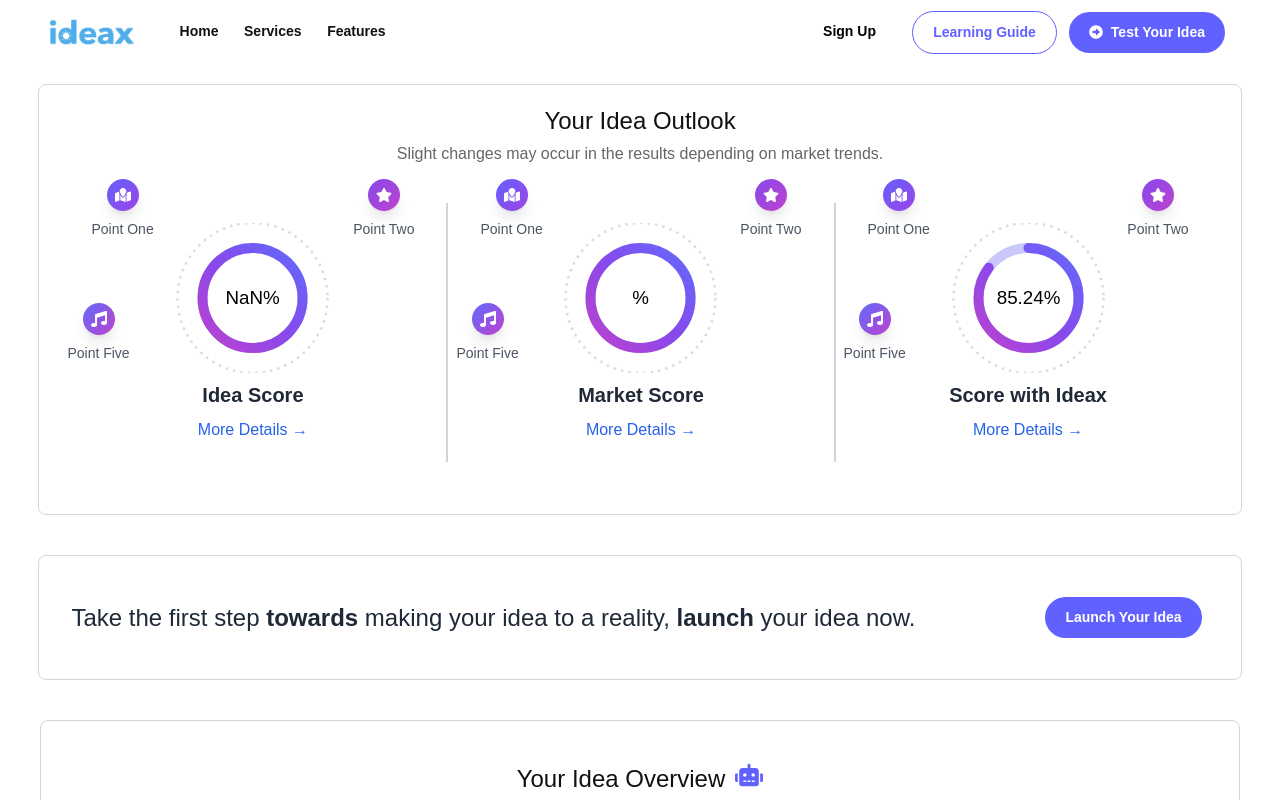
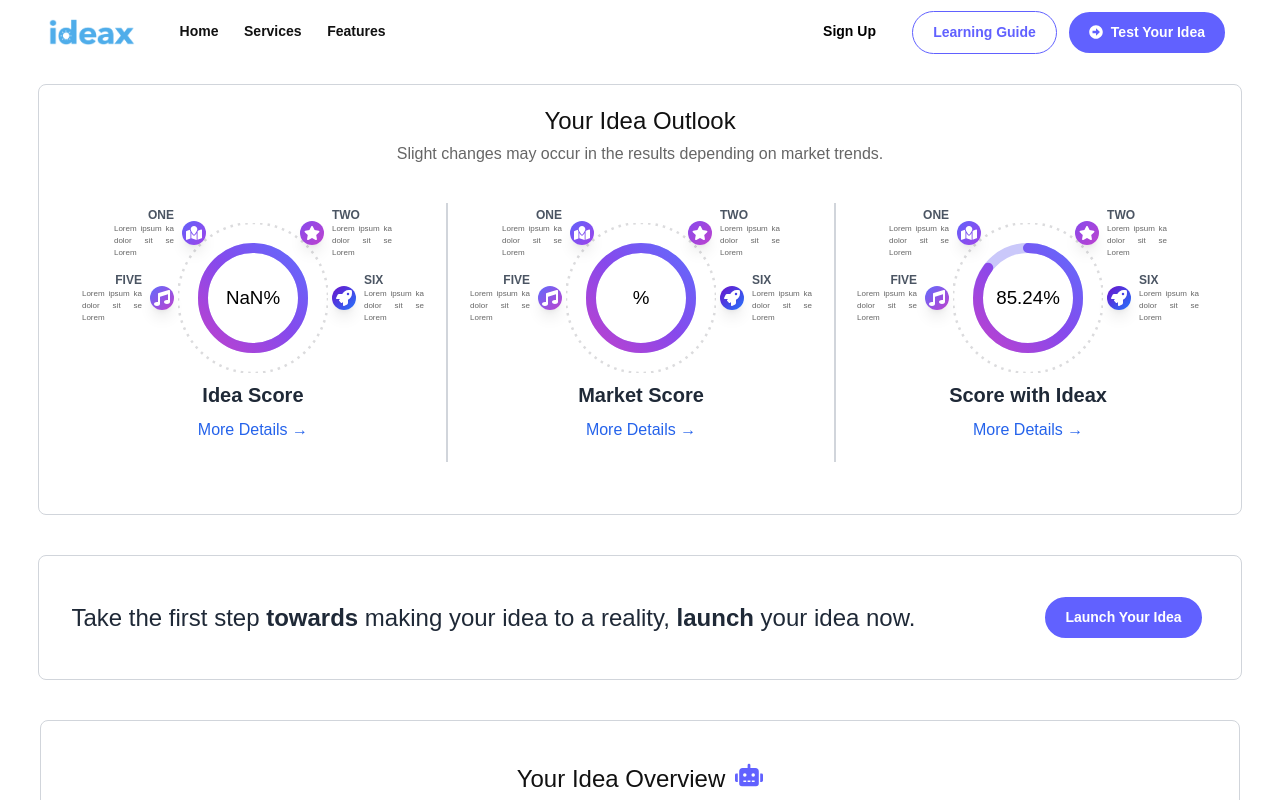
Before and after one commit to gagankishor/ideaxx, a Next.js app: page /wizard-result in a window 1280 px wide. Shown: the top 800 px of the page. Built offline with nearby package versions, Linux system fonts and the light colour scheme.

Commit message:
new changes

```diff
--- a/src/components/pages/Home/WizardResult.jsx
+++ b/src/components/pages/Home/WizardResult.jsx
@@ -2,7 +2,7 @@
 // import { useLocation } from "next/link";
 import { useState, useEffect } from "react";
 import "./WizardResult.css";
-import { FaMusic, FaRobot, FaStar } from "react-icons/fa";
+import { FaCogs, FaHeart, FaMusic, FaRobot, FaRocket, FaStar } from "react-icons/fa";
 // import { Doughnut } from "react-chartjs-2";
 import { Chart, ArcElement, Tooltip, Legend } from "chart.js";
 import { PiQuestion } from "react-icons/pi";
@@ -237,7 +237,7 @@ const WizardResult = () => {
           </p>
         </div>
         <div className="flex flex-col md:flex-row gap-5 items-center justify-center">
-          <div className="flex flex-col md:flex-row justify-between w-full md:w-11/12 lg:w-full mx-auto  my-5 md:my-8">
+          <div className="flex justify-around w-full md:w-11/12 lg:w-full mx-auto  my-5 md:my-8 flex-wrap">
             {[
               {
                 href: "#idea",
@@ -275,80 +275,98 @@ const WizardResult = () => {
               //     : "#fdecea";
               const circumference = 2 * Math.PI * radius;
               const offset = circumference - (item.score / 100) * circumference;
-
-
               const points = [
                 {
                   id: 1,
-                  label: "Point One",
-                  position: "-top-6 left-8",
+                  label: "ONE",
+                  position: "-top-4 -left-16",
                   bgColor: "linear-gradient(135deg, #6162FA, #9E43E9)",
-                  icon: <FaMapLocation />
+                  icon: <FaMapLocation />,
+                  rowDir: "flex-row-reverse",
+                  textDir: "text-right",
                 },
                 {
                   id: 2,
-                  label: "Point Two",
-                  position: "-top-6 right-8",
+                  label: "TWO",
+                  position: "-top-4 -right-16",
                   bgColor: "linear-gradient(135deg, #8749EC, #BD42CE)",
-                  icon: <FaStar />
+                  icon: <FaStar />,
+                  rowDir: "flex-row",
+                  textDir: "text-left",
                 },
                 // {
                 //   id: 3,
                 //   label: "Point Three",
-                //   position: "-bottom-6 left-8",
+                //   position: "-bottom-4 -left-20",
                 //   bgColor: "linear-gradient(135deg, #00c6ff, #0072ff)", // Blue gradient
-                //   icon: <FaHeart /> // Heart icon
+                //   icon: <FaHeart />, // Heart icon
+                //   rowDir: "flex-row-reverse",
+                //   textDir: "text-right",
                 // },
                 // {
                 //   id: 4,
                 //   label: "Point Four",
-                //   position: "-bottom-6 right-8",
+                //   position: "-bottom-4 -right-20",
                 //   bgColor: "linear-gradient(135deg, #ff6a00, #ee0979)", // Red to orange gradient
-                //   icon: <FaCogs /> // Gear icon
+                //   icon: <FaCogs /> ,// Gear icon
+                //   rowDir: "flex-row",
+                //   textDir: "text-left",
                 // },
                 {
                   id: 5,
-                  label: "Point Five",
-                  position: "top-1/2 -translate-y-1/2 left-2",
+                  label: "FIVE",
+                  position: "top-1/2 -translate-y-1/2 -left-24",
                   bgColor: "linear-gradient(135deg, #616BFC, #BD42CE)", // Light blue to teal gradient
-                  icon: <FaMusic /> // Music note icon
+                  icon: <FaMusic />, // Music note icon
+                  rowDir: "flex-row-reverse",
+                  textDir: "text-right",
                 },
-                // {
-                //   id: 6,
-                //   label: "Point Six",
-                //   position: "top-1/2 -translate-y-1/2 right-2",
-                //   bgColor: "linear-gradient(135deg, #6a11cb, #2575fc)", // Purple to blue gradient
-                //   icon: <FaRocket /> // Rocket icon
-                // },
+                {
+                  id: 6,
+                  label: "SIX",
+                  position: "top-1/2 -translate-y-1/2 -right-24 ",
+                  bgColor: "linear-gradient(135deg, #6a11cb, #2575fc)", // Purple to blue gradient
+                  icon: <FaRocket />, // Rocket icon
+                  rowDir: "flex-row",
+                  textDir: "text-left",
+                },
               ];
-
-
-
               return (
                 <div
                   href={item.href}
                   key={index}
-                  className={`relative circular-progress flex flex-col items-center w-full md:w-1/3 p-5 ${index !== 0 ? 'border-l-2 border-gray-300' : ''}`}
+                  className={`circular-progress flex flex-col items-center w-full md:w-1/3 p-5 min-w-[380px] ${
+                    index !== 0 ? "xl-custom:border-l-2 xl-custom:border-gray-300" : ""
+                  }`}
                   style={{ textAlign: "center" }}
                 >
+                  <div className="relative flex justify-center items-center">
                     <div>
                       {points.map((point) => (
                         <div
                           key={point.id}
-                        className={`absolute ${point.position} text-center flex flex-col justify-center items-center `}
+                          className={`absolute ${point.position} text-center flex ${point.rowDir} justify-center items-center  gap-2 `}
                         >
                           <div
-                          className={`w-8 h-8 ${point.bgColor} text-white rounded-full flex items-center justify-center shadow-lg`}
+                            className={`w-6 h-6 ${point.bgColor} text-white rounded-full flex items-center justify-center shadow-lg`}
                             style={{
-                            background:point.bgColor,
+                              background: point.bgColor,
                             }}
                           >
                             {point.icon}
-                          {/* {point.id} */}
                           </div>
-                        <h4 className="text-sm text-center mt-2 text-gray-600">
+                          <div>
+                            <h4
+                              className={`text-xs ${point.textDir} font-black text-gray-600`}
+                            >
                               {point.label}
                             </h4>
+                            <p
+                              className={`text-[8px] ${point.textDir} text-justify m-0 max-w-[60px]`}
+                            >
+                              Lorem ipsum ka dolor sit se Lorem
+                            </p>
+                          </div>
                         </div>
                       ))}
                     </div>
@@ -383,10 +401,25 @@ const WizardResult = () => {
                       />
 
                       <defs>
-    <linearGradient id="gradientStroke" x1="0%" y1="0%" x2="100%" y2="100%">
-      <stop offset="0%" style={{ stopColor: "#BD42CE", stopOpacity: 1 }} />
-      <stop offset="50%" style={{ stopColor: "#8749EC", stopOpacity: 1 }} />
-      <stop offset="100%" style={{ stopColor: "#616BFC", stopOpacity: 1 }} />
+                        <linearGradient
+                          id="gradientStroke"
+                          x1="0%"
+                          y1="0%"
+                          x2="100%"
+                          y2="100%"
+                        >
+                          <stop
+                            offset="0%"
+                            style={{ stopColor: "#BD42CE", stopOpacity: 1 }}
+                          />
+                          <stop
+                            offset="50%"
+                            style={{ stopColor: "#8749EC", stopOpacity: 1 }}
+                          />
+                          <stop
+                            offset="100%"
+                            style={{ stopColor: "#616BFC", stopOpacity: 1 }}
+                          />
                         </linearGradient>
                       </defs>
 
@@ -413,7 +446,7 @@ const WizardResult = () => {
                         {item.score}%
                       </text>
                     </svg>
-
+                  </div>
                   <p className="mt-2 text-base md:text-lg lg:text-xl font-semibold text-gray-800">
                     {item.label}
                   </p>
@@ -496,23 +529,21 @@ const WizardResult = () => {
                 label: "Idea Score",
               },
             ].map((item, index) => {
-              // Determine radius and color based on the score
               const radius = 40;
               const color =
-                item.score > 80 ? "green" : item.score > 50 ? "orange" : "red"; // Example color logic
+                item.score > 80 ? "green" : item.score > 50 ? "orange" : "red";
               const backgroundColor =
                 item.score > 80
                   ? "#d4edda"
                   : item.score > 50
                   ? "#fff3cd"
                   : "#f8d7da";
-              // Calculate circle properties
               const strokeColor =
                 item.score > 80
-                  ? "#e6f7e9" // Light green
+                  ? "#e6f7e9"
                   : item.score > 50
-                  ? "#fff9e6" // Light yellow
-                  : "#fdecea"; // Light red
+                  ? "#fff9e6"
+                  : "#fdecea";
               const circumference = 2 * Math.PI * radius;
               const offset = circumference - (item.score / 100) * circumference;
 
--- a/tailwind.config.js
+++ b/tailwind.config.js
@@ -7,7 +7,11 @@ export default {
     "./src/**/*.{js,ts,jsx,tsx}"  // Add this if you have src folder
   ],
   theme: {
-    extend: {},
+    extend: {
+      screens: {
+        'xl-custom': '1258px', // Custom breakpoint
+      },
+    },
   },
   plugins: [],
 }
```
Lines whose indentation alone changed are shown as unchanged.
